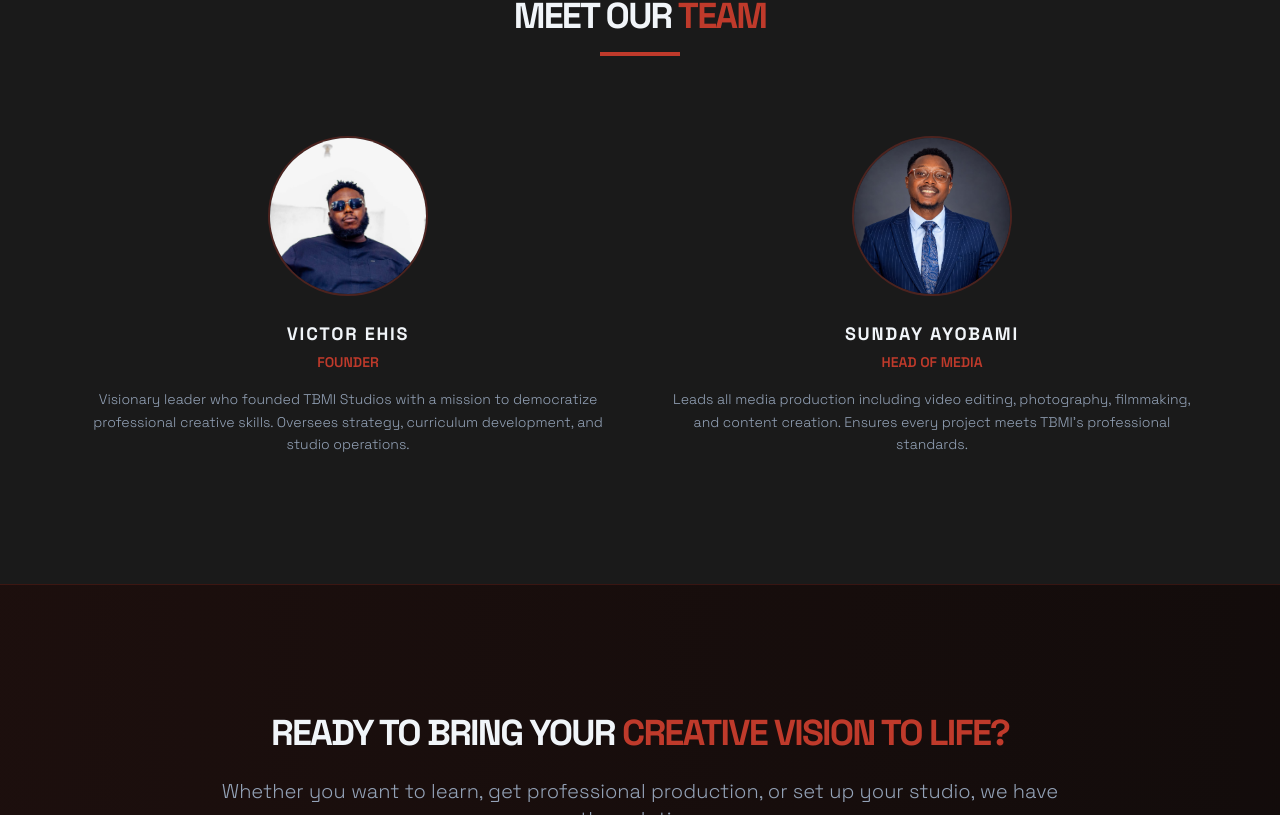
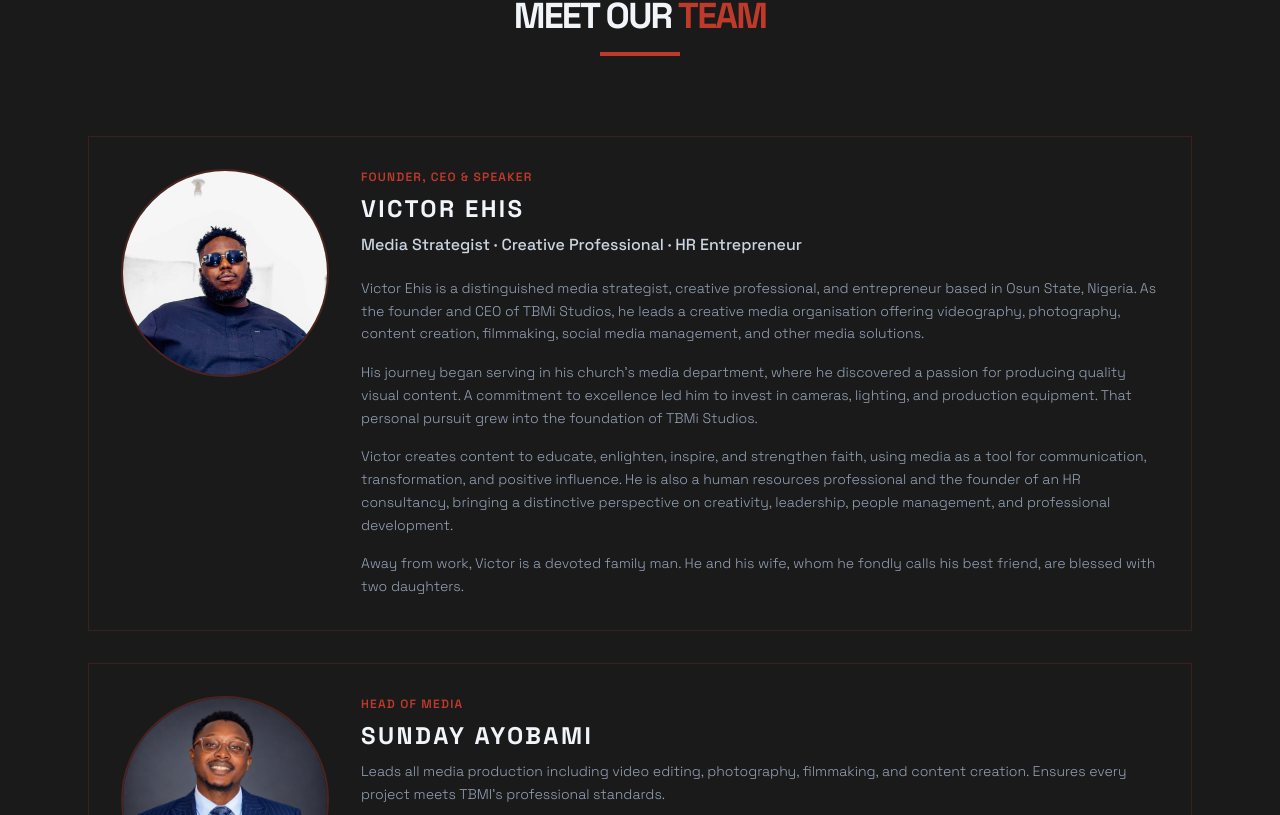
Before and after one commit to Sammmy-dev/TBMI-studio, a React (Vite) app in the folder client/: page /about in a window 1280 px wide. Shown: the part 2825-3640 px from the top of the page. Built offline with nearby package versions, Linux system fonts and the light colour scheme; no server answers.

Commit message:
edit staff description

```diff
--- a/client/src/pages/About.jsx
+++ b/client/src/pages/About.jsx
@@ -24,26 +24,30 @@
   )
 }
 
-function TeamMember({ name, role, image, description }) {
+function TeamMember({ name, role, image, description, title }) {
   return (
     <motion.div
-      className="text-center"
+      className="flex flex-col md:flex-row md:items-start gap-8 border border-primary/20 bg-card-dark p-8"
       initial={{ opacity: 0, y: 20 }}
       whileInView={{ opacity: 1, y: 0 }}
       transition={{ duration: 0.5 }}
       viewport={{ once: true, margin: '-100px' }}
-      whileHover={{ scale: 1.05 }}
     >
-      <div className="w-40 h-40 mx-auto mb-6 rounded-full overflow-hidden border-2 border-primary/30 hover:border-primary transition-colors">
+      <div className="w-40 h-40 mx-auto md:mx-0 md:w-52 md:h-52 md:flex-shrink-0 rounded-full overflow-hidden border-2 border-primary/30">
         <img
           alt={name}
           className="w-full h-full object-cover"
           src={image}
         />
       </div>
-      <h4 className="text-lg font-bold uppercase tracking-widest mb-1">{name}</h4>
-      <p className="text-primary text-sm uppercase font-semibold mb-4">{role}</p>
-      <p className="text-slate-400 text-sm font-light leading-relaxed">{description}</p>
+      <div className="text-center md:text-left">
+        <p className="text-primary text-xs uppercase font-semibold tracking-widest mb-2">{role}</p>
+        <h3 className="text-2xl font-bold uppercase tracking-widest mb-2">{name}</h3>
+        {title && <p className="text-slate-300 font-medium mb-5">{title}</p>}
+        <div className="space-y-4 text-slate-400 text-sm font-light leading-relaxed">
+          {description.map((paragraph, index) => <p key={index}>{paragraph}</p>)}
+        </div>
+      </div>
     </motion.div>
   )
 }
@@ -70,15 +74,21 @@
   const team = [
     {
       name: "Victor Ehis",
-      role: "Founder",
+      role: "Founder, CEO & Speaker",
       image: "/Victor-Ehis.jpeg",
-      description: "Visionary leader who founded TBMI Studios with a mission to democratize professional creative skills. Oversees strategy, curriculum development, and studio operations.",
+      title: "Media Strategist · Creative Professional · HR Entrepreneur",
+      description: [
+        "Victor Ehis is a distinguished media strategist, creative professional, and entrepreneur based in Osun State, Nigeria. As the founder and CEO of TBMi Studios, he leads a creative media organisation offering videography, photography, content creation, filmmaking, social media management, and other media solutions.",
+        "His journey began serving in his church’s media department, where he discovered a passion for producing quality visual content. A commitment to excellence led him to invest in cameras, lighting, and production equipment. That personal pursuit grew into the foundation of TBMi Studios.",
+        "Victor creates content to educate, enlighten, inspire, and strengthen faith, using media as a tool for communication, transformation, and positive influence. He is also a human resources professional and the founder of an HR consultancy, bringing a distinctive perspective on creativity, leadership, people management, and professional development.",
+        "Away from work, Victor is a devoted family man. He and his wife, whom he fondly calls his best friend, are blessed with two daughters.",
+      ],
     },
     {
       name: "Sunday Ayobami",
       role: "Head of Media",
       image: "/Sunday-Ayobami.jpeg",
-      description: "Leads all media production including video editing, photography, filmmaking, and content creation. Ensures every project meets TBMI's professional standards.",
+      description: ["Leads all media production including video editing, photography, filmmaking, and content creation. Ensures every project meets TBMI's professional standards."],
     },
   ]
 
@@ -258,13 +268,14 @@
               <div className="w-20 h-1 bg-primary mx-auto"></div>
             </motion.div>
 
-            <div className="grid md:grid-cols-2 gap-16">
+            <div className="grid gap-8">
               {team.map((member, index) => (
                 <TeamMember
                   key={index}
                   name={member.name}
                   role={member.role}
                   image={member.image}
+                  title={member.title}
                   description={member.description}
                 />
               ))}
```
